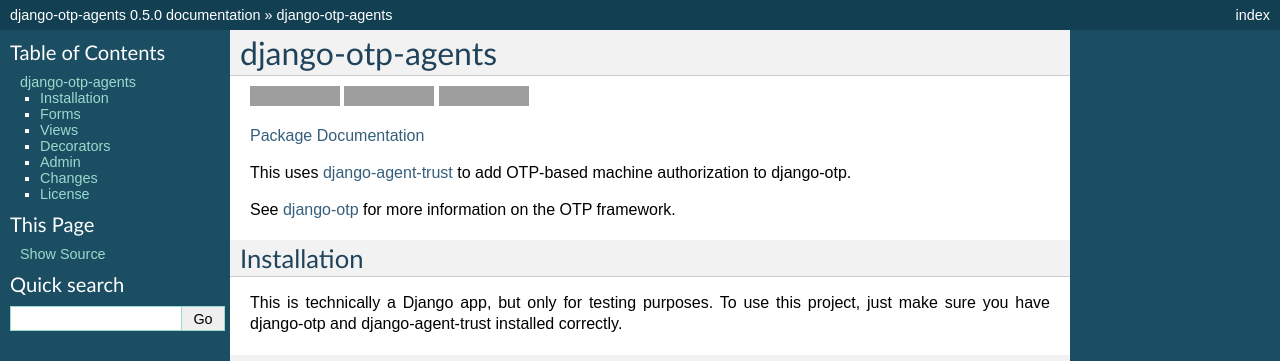
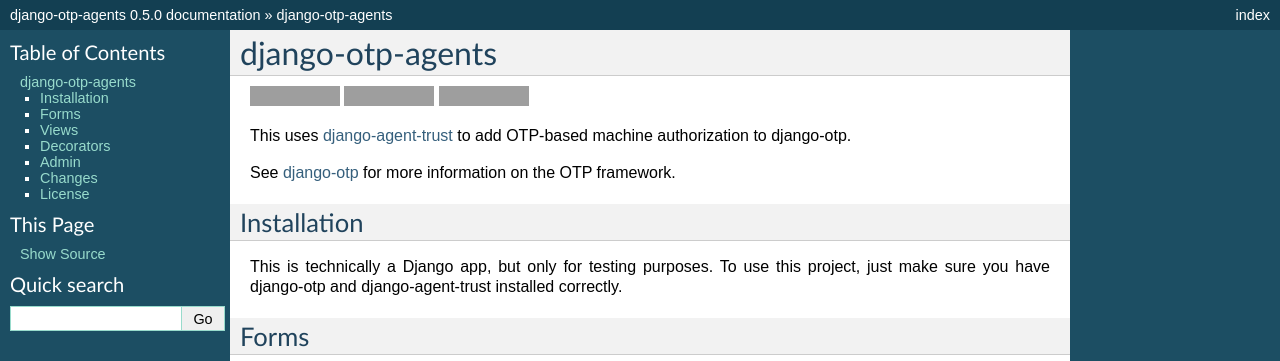
Before and after one commit to django-otp/django-otp-agents, a Sphinx documentation site: the page built from docs/source/index.rst, in a window 1280 px wide and 900 px high, cut to the strip 0-361 px from the top of the window. Built offline with Sphinx 7.4.7, drawn with Linux system fonts in a browser that asks for light colours; some of the changed lines change nothing that is shown; grey boxes are pictures that could not be loaded.

Commit message:
Documentation cleanup.

```diff
--- a/README.rst
+++ b/README.rst
@@ -8,8 +8,6 @@
    :target: https://github.com/django-otp/django-otp-agents
    :alt: Source
 
-`Package Documentation <http://django-otp-agents.readthedocs.io/>`_
-
 This uses `django-agent-trust`_ to add OTP-based machine authorization to
 django-otp.
 
--- a/docs/source/conf.py
+++ b/docs/source/conf.py
@@ -22,7 +22,7 @@ import django.conf
 # If extensions (or modules to document with autodoc) are in another directory,
 # add these directories to sys.path here. If the directory is relative to the
 # documentation root, use os.path.abspath to make it absolute, like shown here.
-sys.path.insert(0, os.path.abspath('../../docs/ext'))
+sys.path.insert(0, os.path.abspath('../ext'))
 
 # -- General configuration -----------------------------------------------------
 
```
